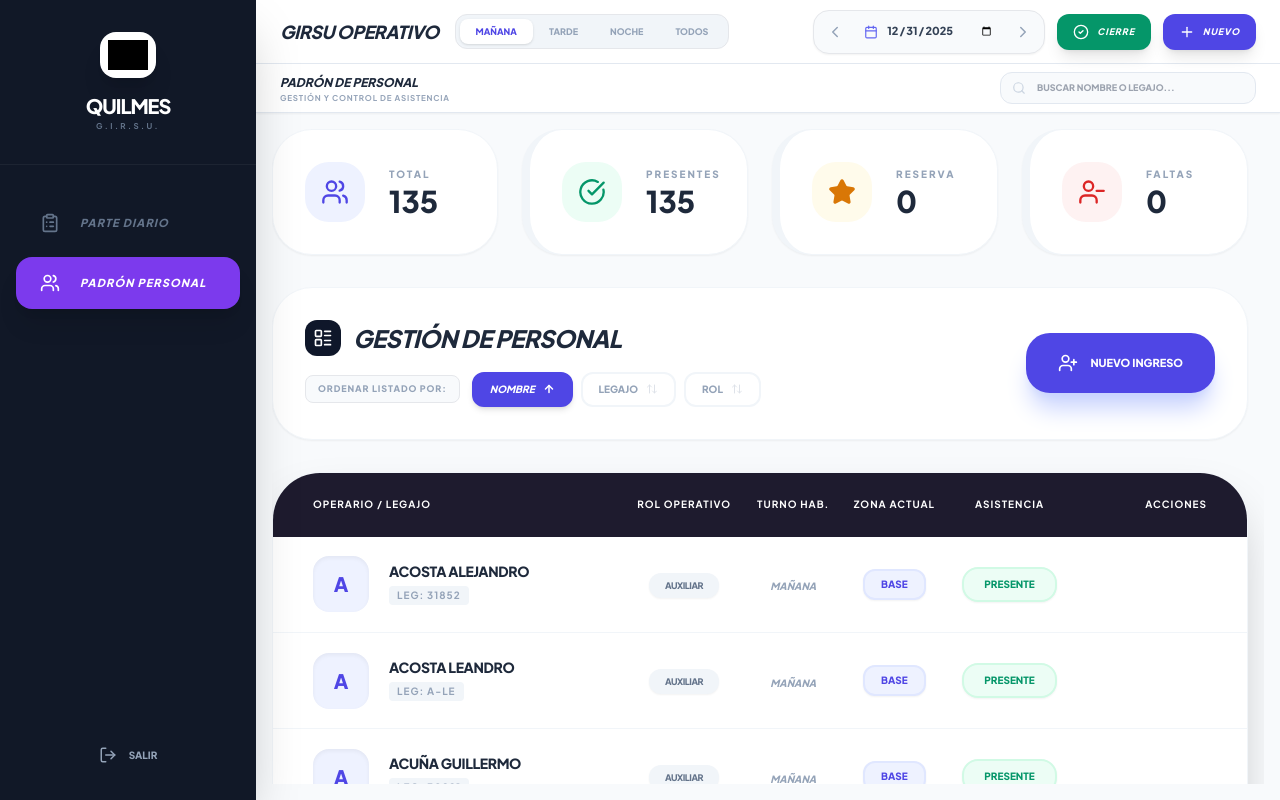
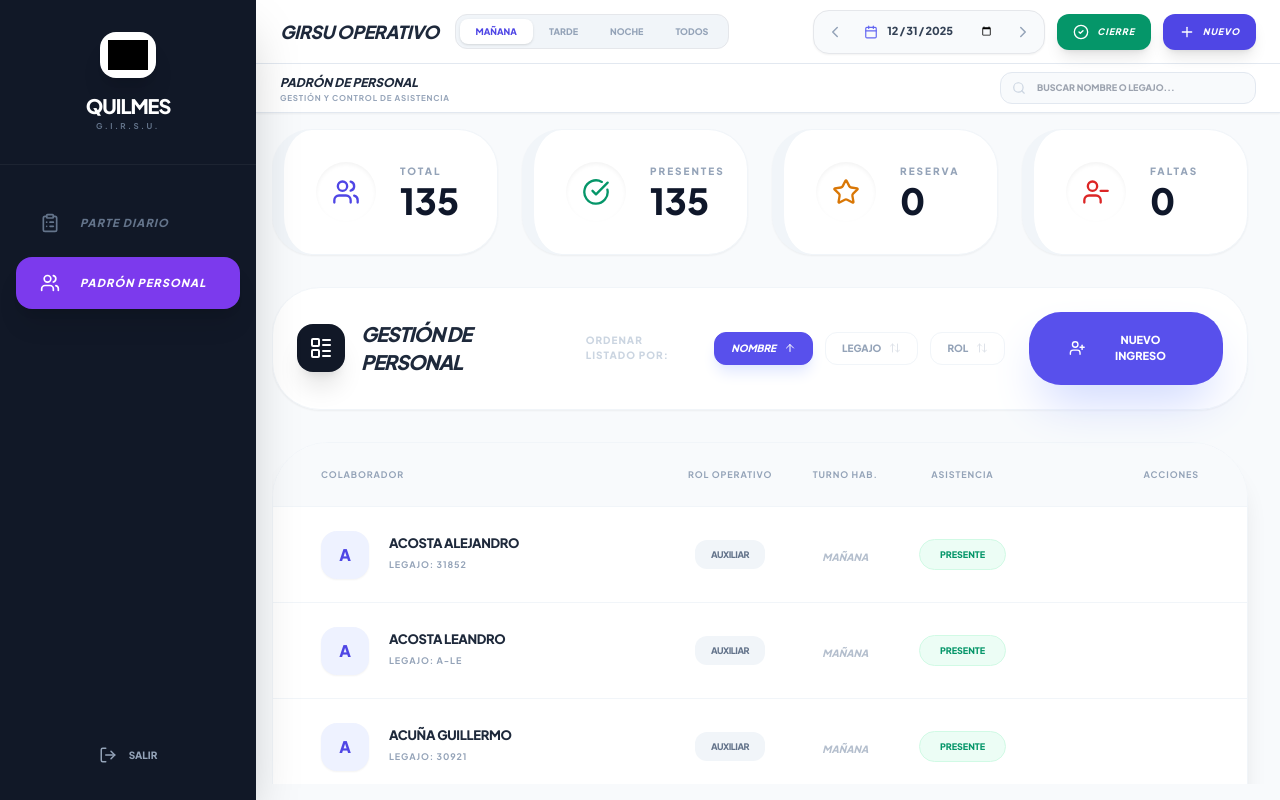
Before and after one commit to Lautzura/G.I.R.S.U.-Quilmes, a React (Vite) app: page / in a window 1280 px wide. Both pictures are taken after a click on the button "PADRÓN PERSONAL". Built offline with nearby package versions, Linux system fonts and the light colour scheme; grey boxes are pictures that could not be loaded.

Commit message:
Update StaffManagement.tsx

```diff
--- a/components/StaffManagement.tsx
+++ b/components/StaffManagement.tsx
@@ -1,7 +1,7 @@
 
 import React, { useState, useMemo } from 'react';
-import { StaffMember, StaffStatus, RouteRecord, AbsenceReason } from '../types';
-import { Search, UserPlus, Trash2, Edit3, AlertCircle, Users, CheckCircle, UserMinus, Info, Star, ArrowUpDown, ArrowUp, ArrowDown, LayoutList } from 'lucide-react';
+import { StaffMember, StaffStatus, RouteRecord, AbsenceReason, ZoneStatus } from '../types';
+import { Search, UserPlus, Trash2, Edit3, AlertCircle, LayoutList, ArrowUp, ArrowDown, ArrowUpDown, Users, CheckCircle, Star, UserMinus, Info } from 'lucide-react';
 import { AddStaffModal } from './AddStaffModal';
 import { EditStaffModal } from './EditStaffModal';
 import { getAbsenceStyles } from '../App';
@@ -10,7 +10,7 @@ interface StaffManagementProps {
   staffList: StaffMember[];
   onAddStaff: (member: StaffMember) => void;
   onRemoveStaff: (id: string) => void;
-  onUpdateStaff: (member: StaffMember) => void;
+  onUpdateStaff: (member: StaffMember, originalId?: string) => void;
   records: RouteRecord[];
   selectedShift: string;
   searchTerm: string;
@@ -28,12 +28,6 @@ export const StaffManagement: React.FC<StaffManagementProps> = ({ staffList, onR
       key,
       direction: prev.key === key && prev.direction === 'asc' ? 'desc' : 'asc'
     }));
-  };
-
-  const handleConfirmRemove = (id: string, name: string) => {
-    if (window.confirm(`¿Estás seguro de que deseas eliminar a ${name}? Esto quitará su asignación de todas las rutas pero NO borrará las rutas.`)) {
-      onRemoveStaff(id);
-    }
   };
 
   const displayedStaff = useMemo(() => {
@@ -54,106 +48,145 @@ export const StaffManagement: React.FC<StaffManagementProps> = ({ staffList, onR
 
   const stats = useMemo(() => {
     const shiftStaff = staffList.filter(s => selectedShift === 'TODOS' || s.preferredShift === selectedShift);
+
+    // Calcular desglose de inasistencias
+    const absenceBreakdown: Record<string, number> = {};
+    shiftStaff.forEach(s => {
+      if (s.status === StaffStatus.ABSENT) {
+        const reason = s.address || 'OTRO / NO ESPECIFICADO';
+        absenceBreakdown[reason] = (absenceBreakdown[reason] || 0) + 1;
+      }
+    });
+
     return {
       total: shiftStaff.length,
-      operativos: shiftStaff.filter(s => s.status === StaffStatus.PRESENT).length,
+      presente: shiftStaff.filter(s => s.status === StaffStatus.PRESENT).length,
       reserva: shiftStaff.filter(s => s.status === StaffStatus.RESERVA).length,
-      faltas: shiftStaff.filter(s => s.status === StaffStatus.ABSENT).length
+      ausentes: shiftStaff.filter(s => s.status === StaffStatus.ABSENT).length,
+      absenceBreakdown: Object.entries(absenceBreakdown).sort((a, b) => b[1] - a[1])
     };
   }, [staffList, selectedShift]);
 
   const SortButton = ({ label, sortKey }: { label: string, sortKey: SortKey }) => (
     <button
       onClick={() => handleSort(sortKey)}
-      className={`flex items-center gap-2 px-4 py-2 rounded-xl text-[10px] font-black uppercase transition-all border-2 ${
-        sortConfig.key === sortKey ? 'bg-indigo-600 text-white border-indigo-600 shadow-md italic' : 'bg-white text-slate-400 border-slate-100 hover:border-indigo-200'
+      className={`px-4 py-2 rounded-xl text-[10px] font-black uppercase transition-all border flex items-center gap-2 ${
+        sortConfig.key === sortKey
+          ? 'bg-[#5850ec] text-white border-[#5850ec] shadow-lg shadow-indigo-100 italic'
+          : 'bg-white text-slate-400 border-slate-100 hover:border-slate-300'
       }`}
     >
       {label}
       {sortConfig.key === sortKey ? (
-        sortConfig.direction === 'asc' ? <ArrowUp size={12} strokeWidth={3} /> : <ArrowDown size={12} strokeWidth={3} />
+        sortConfig.direction === 'asc' ? <ArrowUp size={12} /> : <ArrowDown size={12} />
       ) : <ArrowUpDown size={12} className="opacity-30" />}
     </button>
   );
 
   return (
-    <div className="space-y-8 animate-in fade-in slide-in-from-bottom-4 duration-500">
-      <div className="grid grid-cols-1 md:grid-cols-4 gap-6">
-        <StatCard icon={<Users />} label="Total" val={stats.total} color="bg-indigo-50 text-indigo-600" />
-        <StatCard icon={<CheckCircle />} label="Presentes" val={stats.operativos} color="bg-emerald-50 text-emerald-600" border="border-emerald-500" />
-        <StatCard icon={<Star />} label="Reserva" val={stats.reserva} color="bg-amber-50 text-amber-600" border="border-amber-500" fill />
-        <StatCard icon={<UserMinus />} label="Faltas" val={stats.faltas} color="bg-red-50 text-red-600" border="border-red-500" />
+    <div className="space-y-8 animate-in fade-in duration-500 max-w-[1600px] mx-auto pb-12">
+
+      {/* TARJETAS DE ESTADÍSTICAS (ESTILO IMAGEN) */}
+      <div className="grid grid-cols-1 sm:grid-cols-2 lg:grid-cols-4 gap-6">
+        <StatCard label="TOTAL" value={stats.total} icon={<Users size={28} />} color="indigo" />
+        <StatCard label="PRESENTES" value={stats.presente} icon={<CheckCircle size={28} />} color="emerald" />
+        <StatCard label="RESERVA" value={stats.reserva} icon={<Star size={28} />} color="amber" />
+        <StatCard label="FALTAS" value={stats.ausentes} icon={<UserMinus size={28} />} color="red" />
       </div>
 
-      <div className="flex flex-col lg:flex-row items-start lg:items-center justify-between gap-6 bg-white p-8 rounded-[2.5rem] shadow-sm border border-slate-100">
-        <div className="space-y-4">
-          <div className="flex items-center gap-3">
-             <div className="bg-slate-900 text-white p-2 rounded-xl"><LayoutList size={20} /></div>
-             <h2 className="text-2xl font-black text-slate-800 uppercase tracking-tight italic leading-none">Gestión de Personal</h2>
+      {/* DESGLOSE DE INASISTENCIAS POR MOTIVO */}
+      {stats.ausentes > 0 && (
+        <div className="bg-white rounded-[2.5rem] p-6 shadow-sm border border-slate-100 animate-in slide-in-from-top duration-500">
+            <div className="flex items-center gap-3 mb-6 px-4">
+                <AlertCircle className="text-red-500" size={18} />
+                <h3 className="text-[11px] font-black text-slate-500 uppercase tracking-[0.2em] italic">Desglose por Motivo de Inasistencia</h3>
             </div>
-          <div className="flex items-center gap-3">
-             <span className="text-[9px] font-black text-slate-400 uppercase tracking-widest bg-slate-50 px-3 py-1.5 rounded-lg border">Ordenar listado por:</span>
-             <div className="flex gap-2">
-                <SortButton label="Nombre" sortKey="name" />
-                <SortButton label="Legajo" sortKey="id" />
-                <SortButton label="Rol" sortKey="role" />
+            <div className="flex flex-wrap gap-4 px-4">
+                {stats.absenceBreakdown.map(([reason, count]) => (
+                    <div
+                        key={reason}
+                        className={`px-5 py-3 rounded-2xl border flex items-center gap-4 transition-all hover:scale-105 shadow-sm ${getAbsenceStyles(reason)}`}
+                    >
+                        <span className="text-[10px] font-black uppercase tracking-tight">{reason}</span>
+                        <div className="w-8 h-8 rounded-full bg-white/20 flex items-center justify-center font-black text-sm">
+                            {count}
                         </div>
                     </div>
+                ))}
             </div>
-        <button onClick={() => setIsAddModalOpen(true)} className="w-full lg:w-auto flex items-center justify-center gap-3 px-8 py-5 bg-indigo-600 text-white rounded-3xl text-[11px] font-black uppercase shadow-xl shadow-indigo-200 hover:bg-indigo-700 transition-all active:scale-95">
-          <UserPlus size={20} /> Nuevo Ingreso
+        </div>
+      )}
+
+      {/* BARRA DE GESTIÓN (ESTILO IMAGEN) */}
+      <div className="bg-white rounded-[3rem] p-6 shadow-sm border border-slate-100 flex flex-col md:flex-row items-center justify-between gap-6">
+        <div className="flex flex-col md:flex-row items-center gap-8">
+            <div className="flex items-center gap-4">
+                <div className="bg-[#111827] text-white p-3 rounded-2xl shadow-xl"><LayoutList size={24} /></div>
+                <h2 className="text-xl font-black text-slate-800 uppercase italic tracking-tighter">GESTIÓN DE PERSONAL</h2>
+            </div>
+
+            <div className="flex items-center gap-3">
+                <span className="text-[10px] font-black text-slate-300 uppercase tracking-widest mr-2">ORDENAR LISTADO POR:</span>
+                <SortButton label="NOMBRE" sortKey="name" />
+                <SortButton label="LEGAJO" sortKey="id" />
+                <SortButton label="ROL" sortKey="role" />
+            </div>
+        </div>
+
+        <button
+          onClick={() => setIsAddModalOpen(true)}
+          className="flex items-center gap-3 px-10 py-5 bg-[#5850ec] text-white rounded-[2rem] text-[11px] font-black uppercase shadow-2xl shadow-indigo-200 hover:brightness-110 transition-all active:scale-95"
+        >
+          <UserPlus size={18} /> NUEVO INGRESO
         </button>
       </div>
 
-      <div className="bg-white rounded-[3rem] shadow-2xl border border-slate-100 overflow-hidden">
+      {/* TABLA DE PERSONAL */}
+      <div className="bg-white rounded-[3.5rem] shadow-xl border border-slate-100 overflow-hidden">
         <div className="overflow-x-auto">
           <table className="w-full text-left">
-            <thead className="bg-[#1e1b2e] text-white h-16 text-[10px] uppercase font-black tracking-widest">
+            <thead className="bg-[#f8fafc] text-slate-400 h-16 text-[9px] uppercase font-black tracking-widest border-b border-slate-100">
               <tr>
-                <th className="pl-10">Operario / Legajo</th>
+                <th className="pl-12">Colaborador</th>
                 <th className="text-center">Rol Operativo</th>
                 <th className="text-center">Turno Hab.</th>
-                <th className="text-center">Zona Actual</th>
                 <th className="text-center">Asistencia</th>
-                <th className="pr-10 text-right">Acciones</th>
+                <th className="pr-12 text-right">Acciones</th>
               </tr>
             </thead>
             <tbody className="divide-y divide-slate-100">
               {displayedStaff.map(s => (
                 <tr key={s.id} className="h-24 hover:bg-slate-50 transition-colors group">
-                  <td className="pl-10">
+                  <td className="pl-12">
                     <div className="flex items-center gap-5">
-                      <div className={`w-14 h-14 rounded-2xl flex items-center justify-center font-black text-xl shadow-inner transition-transform group-hover:scale-110 ${s.status === StaffStatus.ABSENT ? 'bg-red-50 text-red-600' : s.status === StaffStatus.RESERVA ? 'bg-amber-50 text-amber-600' : 'bg-indigo-50 text-indigo-600'}`}>{s.name.charAt(0)}</div>
+                      <div className={`w-12 h-12 rounded-2xl flex items-center justify-center font-black text-base shadow-sm ${s.status === StaffStatus.ABSENT ? 'bg-red-50 text-red-600' : 'bg-indigo-50 text-indigo-600'}`}>{s.name.charAt(0)}</div>
                       <div>
-                        <p className="font-black text-slate-800 text-sm uppercase leading-none tracking-tight">{s.name}</p>
-                        <p className="text-[10px] text-slate-400 font-bold uppercase tracking-widest mt-2 bg-slate-100 px-2 py-0.5 rounded inline-block">LEG: {s.id}</p>
+                        <p className="font-black text-slate-800 text-[13px] uppercase leading-none tracking-tight">{s.name}</p>
+                        <p className="text-[9px] text-slate-400 font-bold uppercase tracking-widest mt-2">LEGAJO: {s.id}</p>
                       </div>
                     </div>
                   </td>
                   <td className="text-center">
-                    <span className="text-[9px] font-black px-4 py-1.5 bg-slate-100 rounded-xl text-slate-500 uppercase tracking-tighter inline-block shadow-sm">{s.role || 'SIN ROL'}</span>
+                    <span className="text-[9px] font-black px-4 py-2 bg-slate-100 rounded-xl text-slate-500 uppercase tracking-tighter inline-block">{s.role || '---'}</span>
                   </td>
                   <td className="text-center">
-                    <span className="text-[10px] font-black text-slate-400 uppercase italic">{s.preferredShift || 'MAÑANA'}</span>
+                    <span className="text-[10px] font-black text-slate-400 uppercase italic opacity-70">{s.preferredShift}</span>
                   </td>
                   <td className="text-center">
-                    <p className="font-black text-indigo-600 text-[10px] uppercase bg-indigo-50 px-4 py-1.5 rounded-xl inline-block border-2 border-indigo-100 shadow-sm">{s.assignedZone || 'BASE'}</p>
-                  </td>
-                  <td className="text-center">
-                    <div className="flex flex-col items-center">
+                    <div className="flex justify-center">
                       {s.status === StaffStatus.ABSENT ? (
-                        <div className={`flex flex-col p-2 rounded-2xl border-2 shadow-sm ${getAbsenceStyles(s.address || '')}`}>
-                            <div className="flex items-center gap-1.5 text-[10px] font-black uppercase"><AlertCircle size={14} className="shrink-0" /><span>{s.address || 'FALTA'}</span></div>
+                        <div className={`px-5 py-2 rounded-2xl border flex items-center gap-2 text-[9px] font-black uppercase ${getAbsenceStyles(s.address || '')}`}>
+                            <AlertCircle size={12} /> {s.address || 'FALTA'}
                         </div>
                       ) : (
-                        <span className={`px-5 py-2 rounded-2xl text-[10px] font-black uppercase border-2 shadow-sm ${s.status === StaffStatus.RESERVA ? 'text-amber-600 bg-amber-50 border-amber-100' : 'text-emerald-600 bg-emerald-50 border-emerald-100'}`}>{s.status}</span>
+                        <span className={`px-5 py-2 rounded-2xl text-[9px] font-black uppercase border ${s.status === StaffStatus.RESERVA ? 'text-amber-600 bg-amber-50 border-amber-100' : 'text-emerald-600 bg-emerald-50 border-emerald-100'}`}>{s.status}</span>
                       )}
                     </div>
                   </td>
-                  <td className="pr-10 text-right">
+                  <td className="pr-12 text-right">
                     <div className="flex justify-end gap-2 opacity-0 group-hover:opacity-100 transition-all">
-                      <button onClick={() => setEditingStaff(s)} title="Editar Ficha" className="p-3 text-indigo-600 bg-indigo-50 hover:bg-indigo-600 hover:text-white rounded-2xl transition-all shadow-sm border border-indigo-100"><Edit3 size={18} /></button>
-                      <button onClick={() => handleConfirmRemove(s.id, s.name)} title="Eliminar del Padrón" className="p-3 text-red-600 bg-red-50 hover:bg-red-600 hover:text-white rounded-2xl transition-all shadow-sm border border-red-100"><Trash2 size={18} /></button>
+                      <button onClick={() => setEditingStaff(s)} className="p-3 text-indigo-600 hover:bg-indigo-50 rounded-2xl transition-all shadow-sm border border-indigo-50"><Edit3 size={18} /></button>
+                      <button onClick={() => { if(window.confirm(`¿Eliminar a ${s.name} del padrón?`)) onRemoveStaff(s.id); }} className="p-3 text-red-400 hover:bg-red-50 rounded-2xl transition-all shadow-sm border border-red-50"><Trash2 size={18} /></button>
                     </div>
                   </td>
                 </tr>
@@ -162,20 +195,30 @@ export const StaffManagement: React.FC<StaffManagementProps> = ({ staffList, onR
           </table>
         </div>
       </div>
+
       <AddStaffModal isOpen={isAddModalOpen} onClose={() => setIsAddModalOpen(false)} onSave={onAddStaff} />
       {editingStaff && <EditStaffModal isOpen={true} staff={editingStaff} onClose={() => setEditingStaff(null)} onSave={onUpdateStaff} allRecords={records} />}
     </div>
   );
 };
 
-const StatCard = ({ icon, label, val, color, border = "", fill = false }: any) => (
-  <div className={`bg-white rounded-[2.5rem] p-8 border border-slate-100 shadow-sm flex items-center gap-6 group hover:shadow-xl transition-all ${border ? `border-l-8 ${border}` : ''}`}>
-    <div className={`${color} p-4 rounded-3xl transition-transform group-hover:scale-110`}>
-      {React.cloneElement(icon, { size: 28, className: fill ? 'fill-current' : '' })}
+const StatCard: React.FC<{ label: string, value: number, icon: React.ReactNode, color: 'indigo' | 'emerald' | 'amber' | 'red' }> = ({ label, value, icon, color }) => {
+    const colors = {
+        indigo: 'border-indigo-600 text-indigo-600 bg-indigo-50/50',
+        emerald: 'border-emerald-500 text-emerald-600 bg-emerald-50/50',
+        amber: 'border-amber-400 text-amber-600 bg-amber-50/50',
+        red: 'border-red-500 text-red-600 bg-red-50/50'
+    };
+
+    return (
+        <div className={`bg-white rounded-[2.5rem] p-8 flex items-center gap-6 shadow-sm border-l-[12px] ${colors[color]} border-t border-b border-r border-slate-100 transition-all hover:translate-y-[-4px] hover:shadow-xl`}>
+            <div className={`p-4 rounded-full ${colors[color]} bg-white shadow-inner flex items-center justify-center shrink-0`}>
+                {icon}
             </div>
             <div>
                 <p className="text-[10px] font-black text-slate-400 uppercase tracking-[0.2em] mb-1">{label}</p>
-      <h3 className="text-3xl font-black text-slate-800 leading-none">{val}</h3>
+                <p className="text-4xl font-black text-slate-900 leading-none">{value}</p>
             </div>
         </div>
     );
+};
```
Lines whose indentation alone changed are shown as unchanged.
